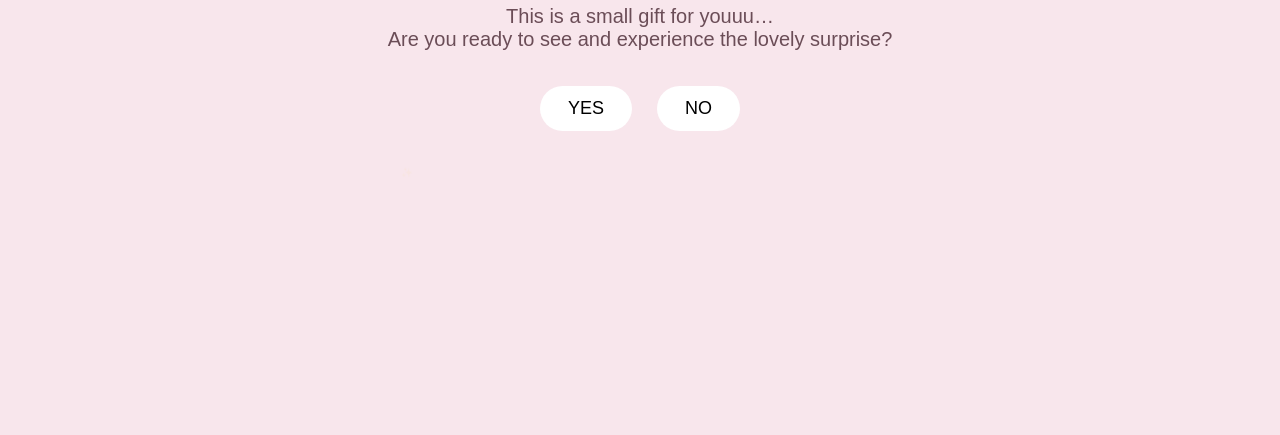
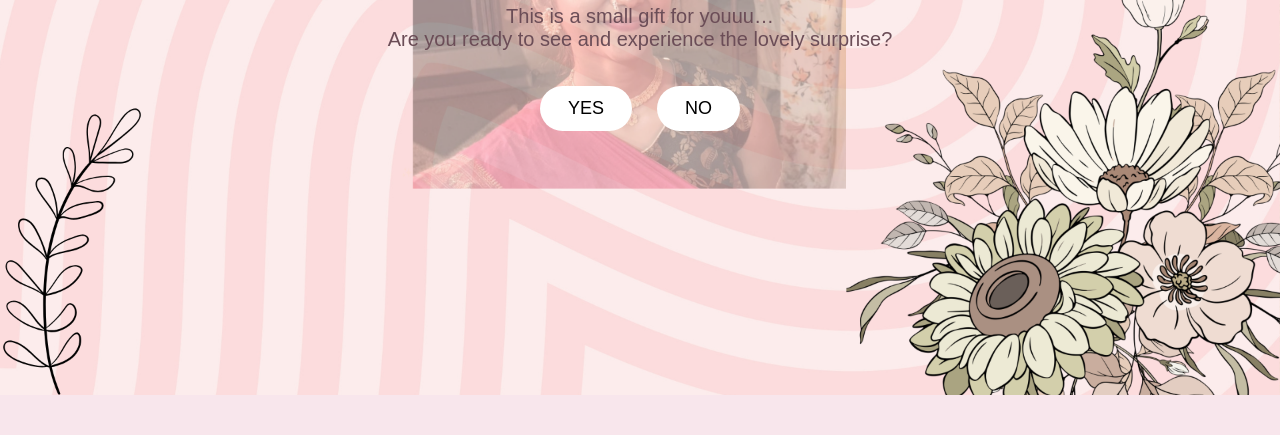
Before and after one commit to vedant031713-sys/birthday, a plain HTML site: page index.html in a window 1280 px wide. Shown: the part 365-800 px from the top of the page. Drawn offline with Linux system fonts and the light colour scheme.

Commit message:
Update style.css

```diff
--- a/style.css
+++ b/style.css
@@ -42,7 +42,7 @@ html, body {
     flex-direction: column;
     text-align: center;
     padding-top: 5vh;
-    background-image: none;
+    background-image: url("Untitled design.png");
 }
 .title {
     font-size: 38px;
```
